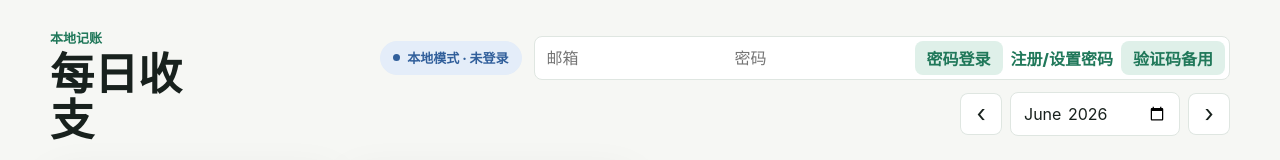
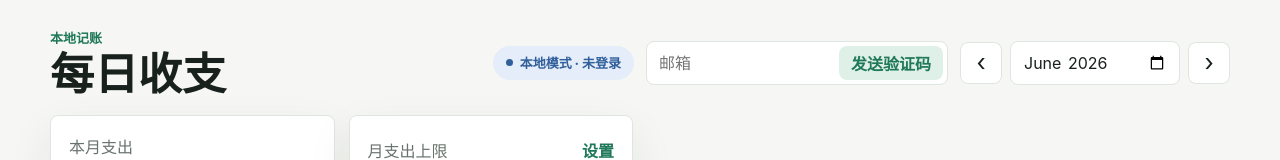
Before and after one commit to yurang282-alt/daily-ledger, a plain HTML site: page index.html in a window 1280 px wide. Shown: the top 160 px of the page. Drawn offline with nearby package versions, Linux system fonts and the light colour scheme.

Commit message:
Disable password helper for stable UI

```diff
--- a/index.html
+++ b/index.html
@@ -327,7 +327,6 @@
     <div class="mobile-sheet-backdrop" id="mobileSheetBackdrop" aria-hidden="true"></div>
 
     <script src="./config.js?v=20260602-stable"></script>
-    <script src="./password-auth.js?v=20260602-stable"></script>
     <script src="./app.js?v=20260602-stable"></script>
     <script>
       if ("serviceWorker" in navigator) {
```
